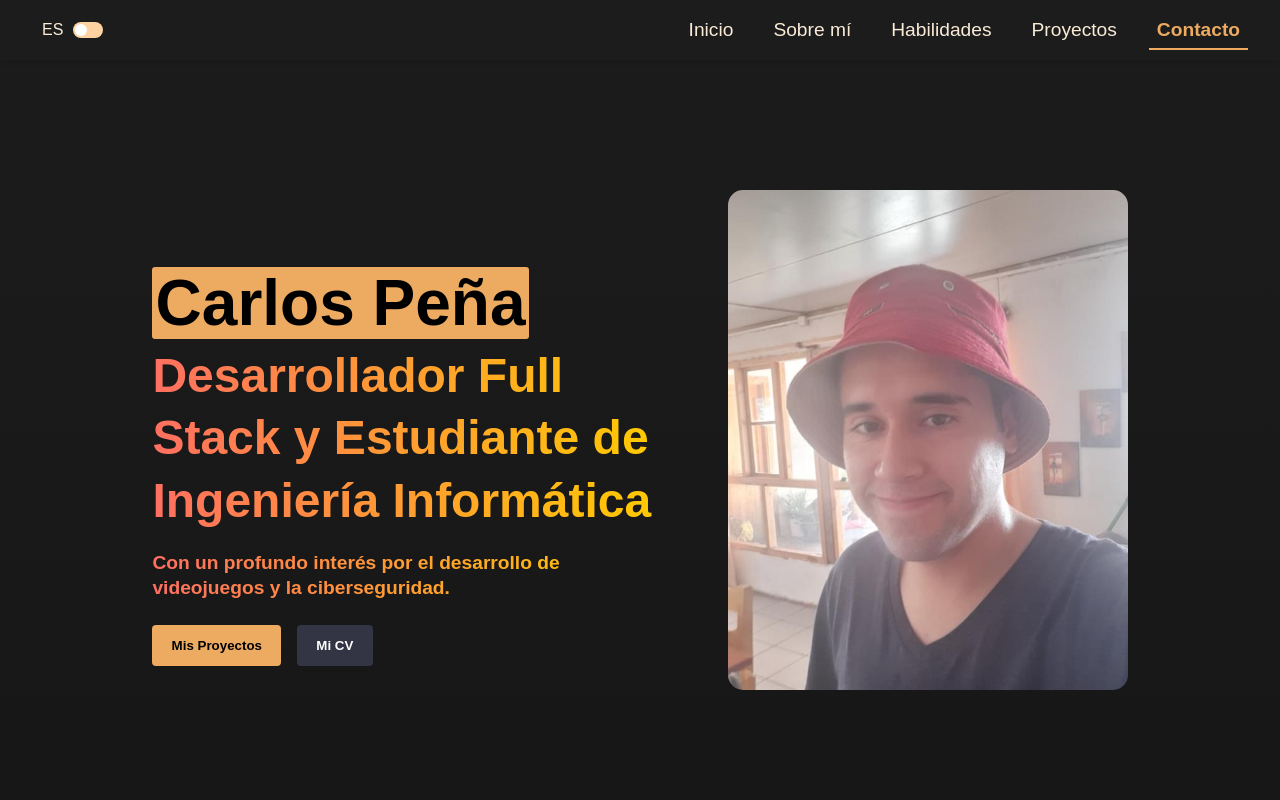
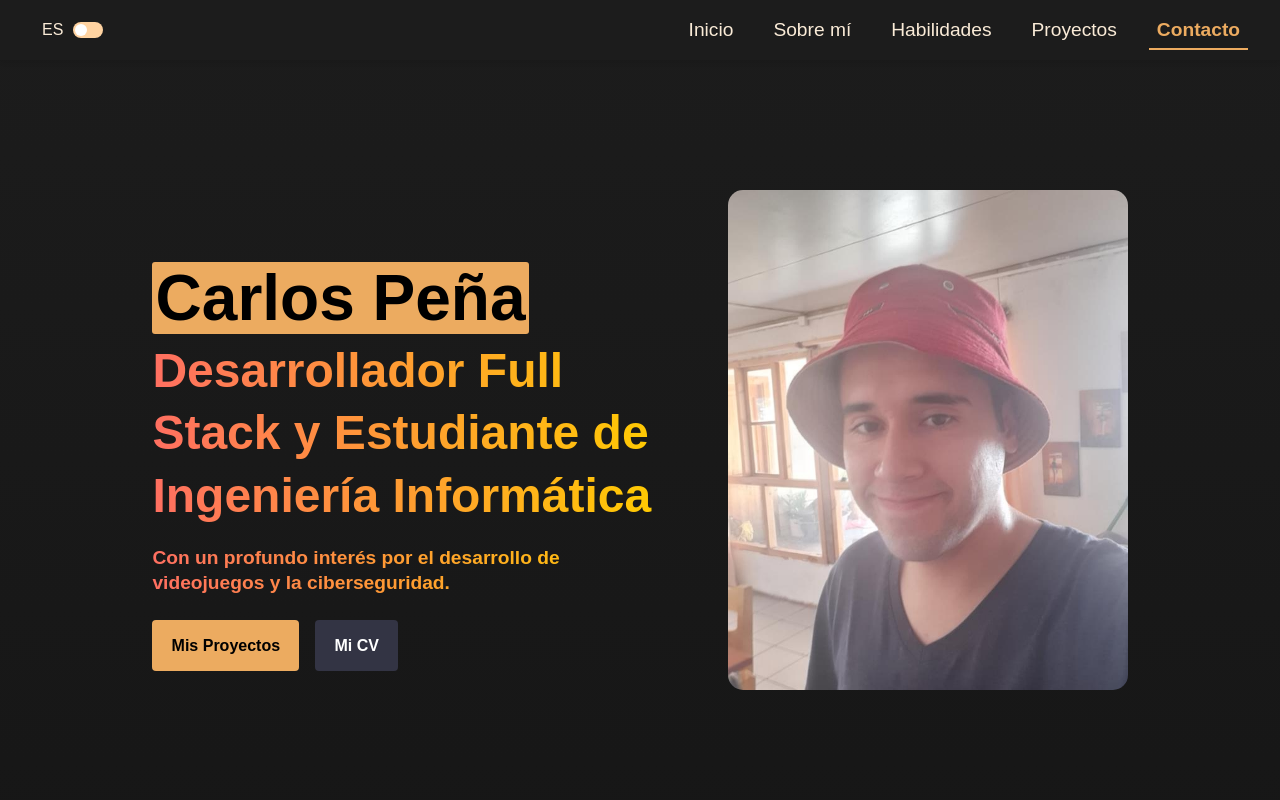
Before and after one commit to CarlosEsteban-afk/portfolio, a Vue app: page / in a window 1280 px wide. Shown: the top 800 px of the page. Built offline with nearby package versions, Linux system fonts and the light colour scheme.

Commit message:
Update dependencies and improve button structure in HeroSection

```diff
--- a/src/App.vue
+++ b/src/App.vue
@@ -39,6 +39,7 @@ h1 {
 
 .primary-btn,
 .secondary-btn {
+  text-decoration: none;
   padding: 0.8rem 1.2rem;
   border-radius: 4px;
   font-weight: bold;
--- a/src/components/ContactIcon.vue
+++ b/src/components/ContactIcon.vue
@@ -8,7 +8,7 @@ const props = defineProps<{
 <template>
   <div class="contact-links">
     <a :href="props.link" class="contact-link">
-      <img :src="props.icon" alt="LinkedIn Icon" class="contact-icon" />
+      <img :src="props.icon" alt="icon" class="contact-icon" />
       {{ props.name }}
     </a>
   </div>
--- a/src/components/sections/HeroSection.vue
+++ b/src/components/sections/HeroSection.vue
@@ -9,14 +9,10 @@
           <p>{{ $t('hero.subtitle') }}</p>
         </h1>
         <div class="hero-buttons">
-          <button class="primary-btn">
-            <a href="#projects">{{ $t('hero.primary-button') }}</a>
-          </button>
-          <button class="secondary-btn">
-            <a target="_blank" rel="noopener noreferrer" :href="$t('hero.cv-url')">
+            <a  class="primary-btn" href="#projects">{{ $t('hero.primary-button') }}</a>
+            <a class="secondary-btn" target="_blank" rel="noopener noreferrer" :href="$t('hero.cv-url')">
               {{ $t('hero.secondary-button') }}
             </a>
-          </button>
         </div>
       </div>
       <div class="hero-image">
```
Also changed, not shown: 1 other file (tests, documents, lock files or other folders).
